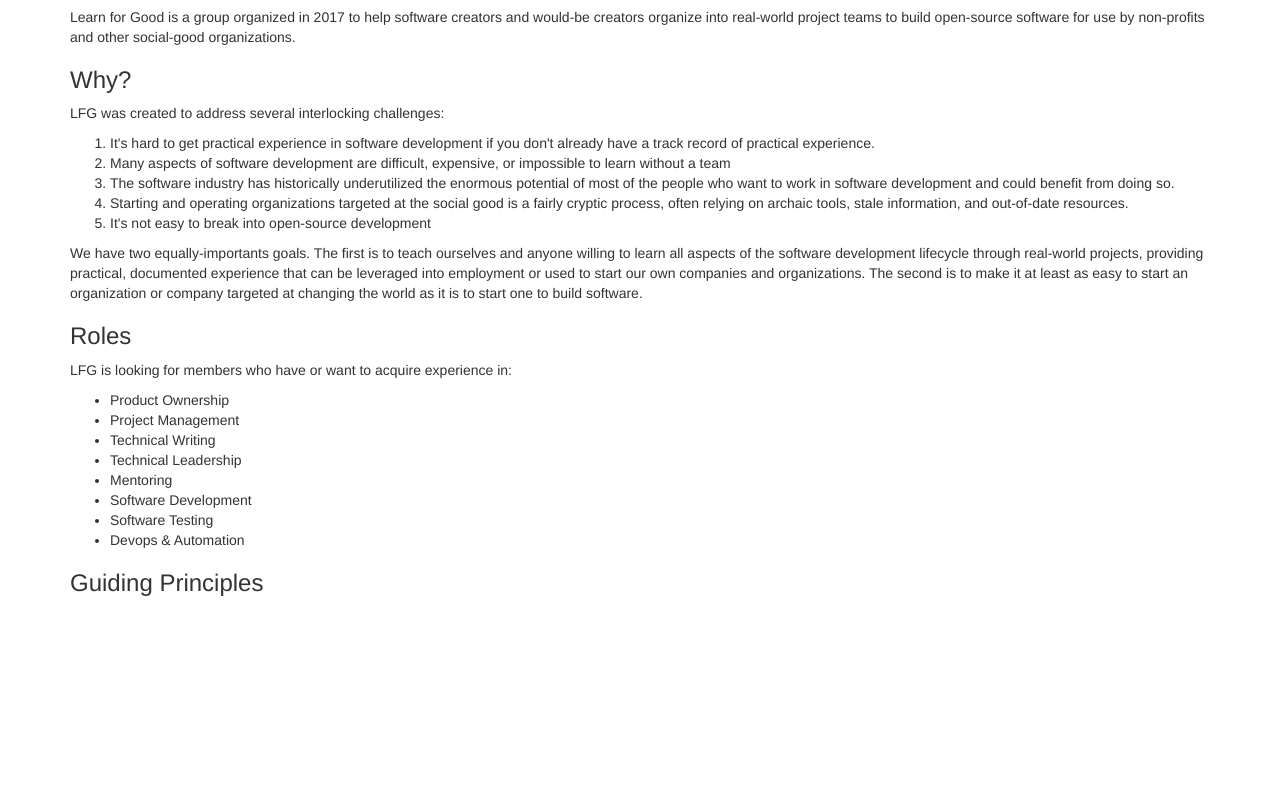
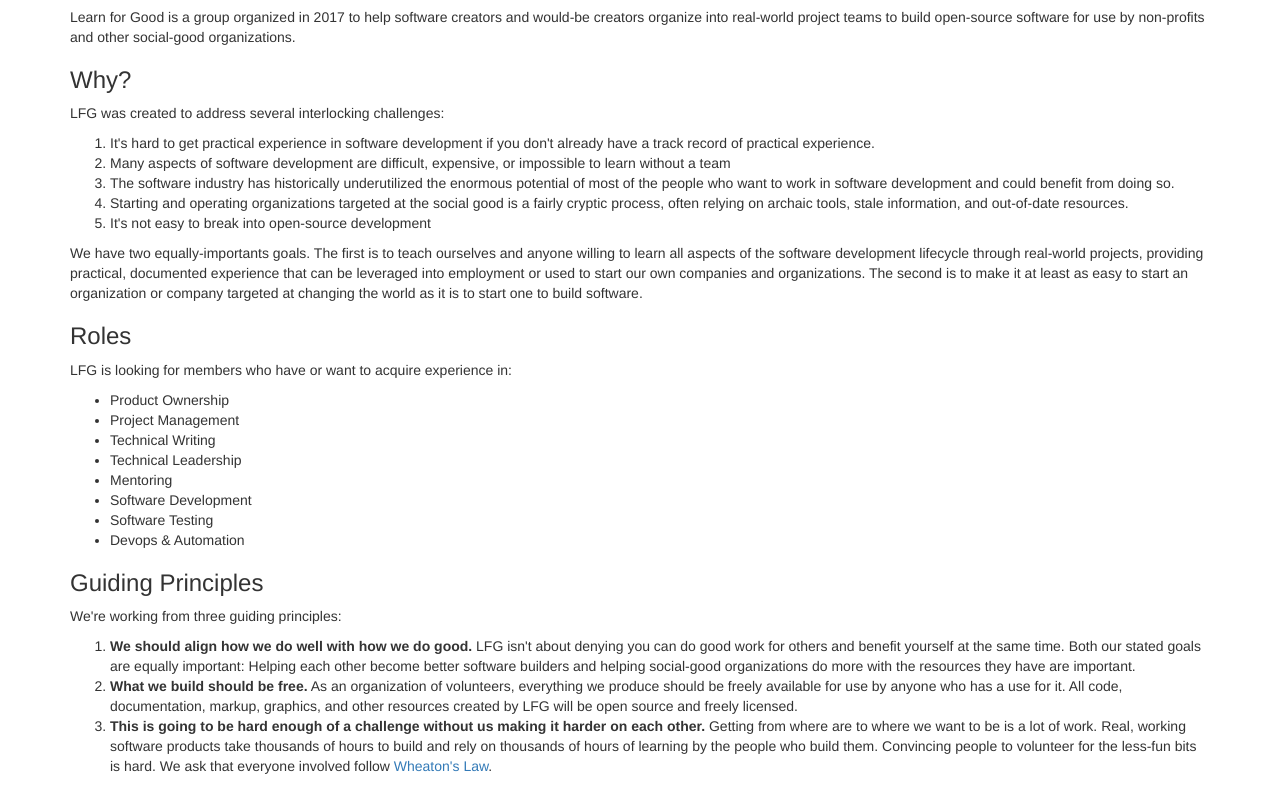
Before and after one commit to learnforgood/core-site, a plain HTML site: page index.html in a window 1280 px wide. Shown: the part 162-948 px from the top of the page. Before the commit the page ends 800 px from the top, so only its background shows below. Drawn offline with nearby package versions, Linux system fonts and the light colour scheme.

Commit message:
+guiding principles

```diff
--- a/index.html
+++ b/index.html
@@ -49,9 +49,14 @@
       <h3>Guiding Principles</h3>
 
       <p>
-
+      We're working from three guiding principles:
       </p>
 
+      <ol>
+        <li><strong>We should align how we do well with how we do good.</strong> LFG isn't about denying you can do good work for others and benefit yourself at the same time. Both our stated goals are equally important: Helping each other become better software builders and helping social-good organizations do more with the resources they have are important.</li>
+        <li><strong>What we build should be free.</strong> As an organization of volunteers, everything we produce should be freely available for use by anyone who has a use for it. All code, documentation, markup, graphics, and other resources created by LFG will be open source and freely licensed.</li>
+        <li><strong>This is going to be hard enough of a challenge without us making it harder on each other.</strong> Getting from where are to where we want to be is a lot of work. Real, working software products take thousands of hours to build and rely on thousands of hours of learning by the people who build them. Convincing people to volunteer for the less-fun bits is hard. We ask that everyone involved follow <a href="http://knowyourmeme.com/memes/wheatons-law">Wheaton's Law</a>.</li>
+      </ol>
 
     </div>
     <script src="https://ajax.googleapis.com/ajax/libs/jquery/2.1.4/jquery.min.js"></script>
```
